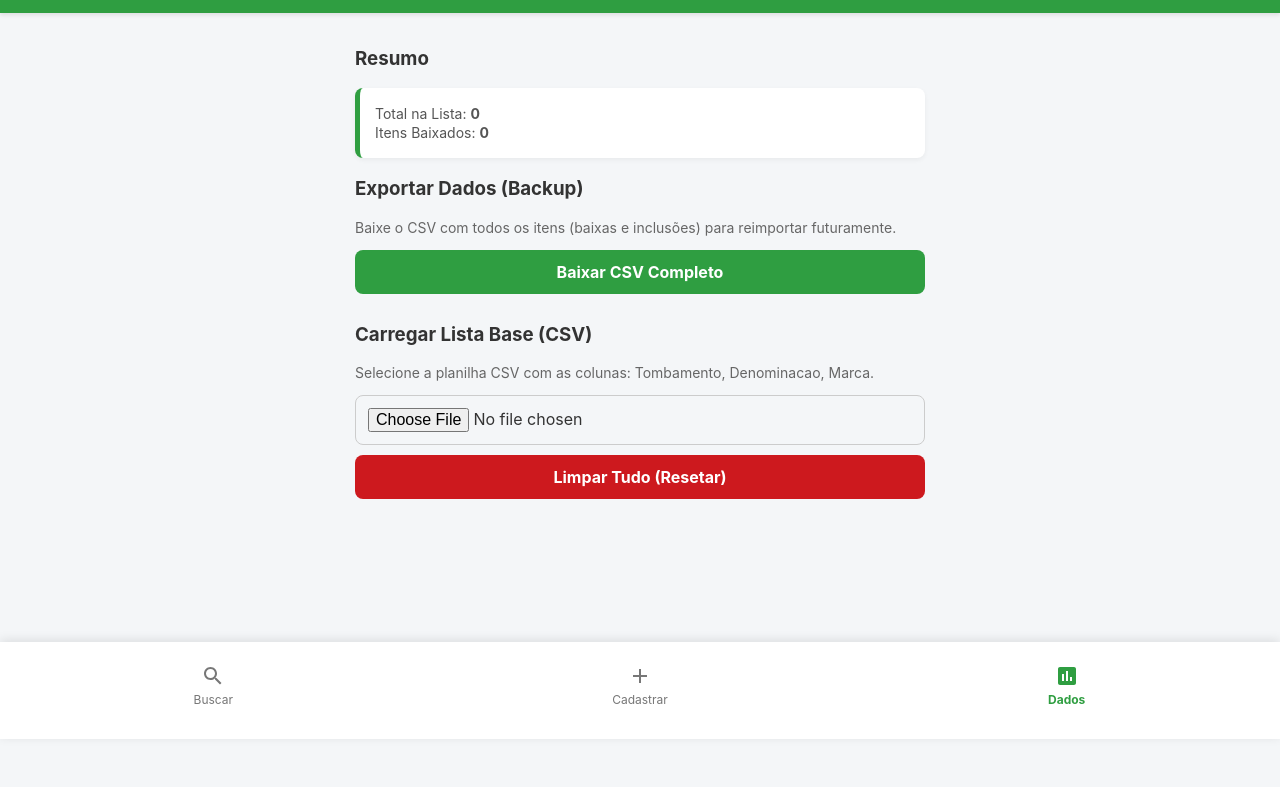
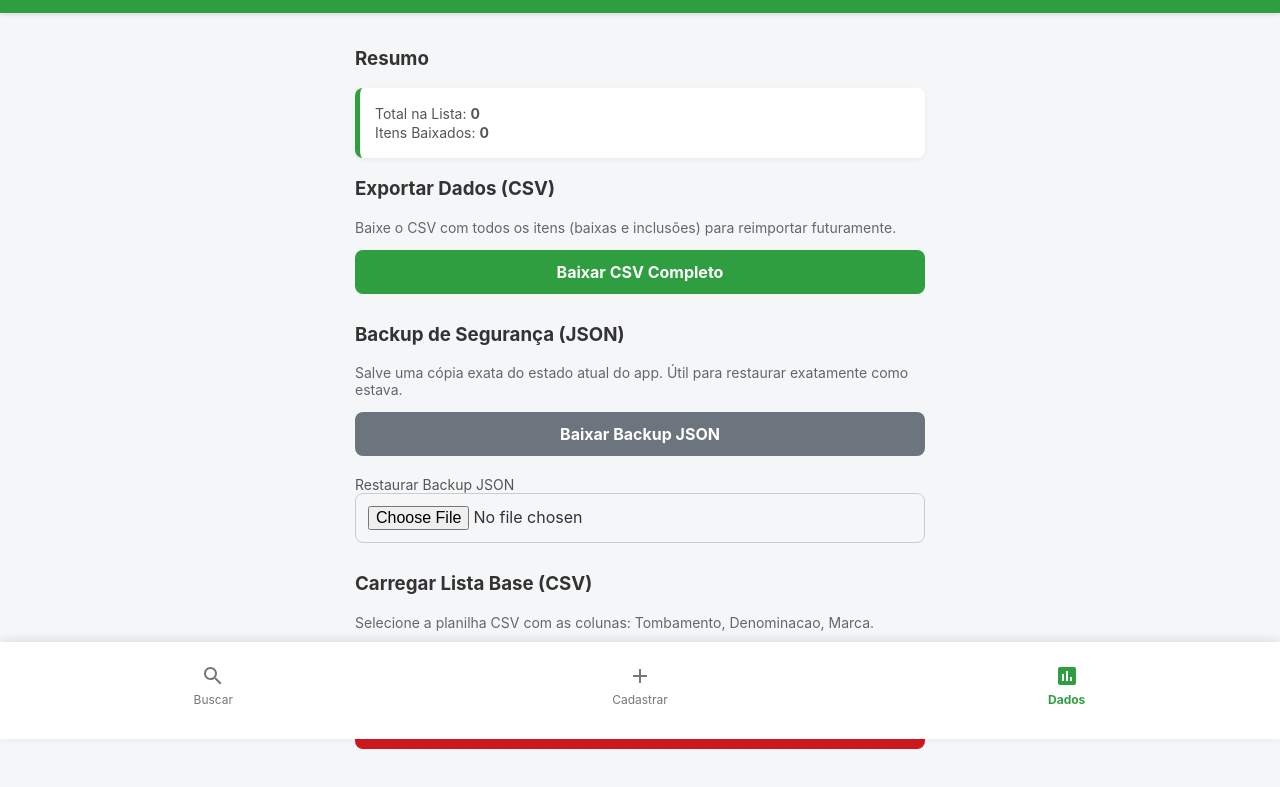
Before and after one commit to GitDDantas/inventario-ti, a plain HTML site: page index.html in a window 1280 px wide. Both pictures are taken after a click on the button "Dados". Shown: the part 61-848 px from the top of the page. Before the commit the page ends 800 px from the top, so only its background shows below. Drawn offline with Linux system fonts and the light colour scheme.

Commit message:
Implement JSON backup and restore features
Added backup and restore functionality for JSON data.

```diff
--- a/index.html
+++ b/index.html
@@ -111,7 +111,7 @@
             margin-top: 5px;
         }
         .status-pendente { background-color: var(--ifs-green); }
-        .status-baixado { background-color: #555; } /* Cor neutra para itens já baixados */
+        .status-baixado { background-color: #555; }
 
         /* Toast de Mensagens */
         #toast {
@@ -167,9 +167,15 @@
                 <p>Itens Baixados: <strong id="baixa-count">0</strong></p>
             </div>
 
-            <h3>Exportar Dados (Backup)</h3>
+            <h3>Exportar Dados (CSV)</h3>
             <p style="font-size: 14px; color: #666;">Baixe o CSV com todos os itens (baixas e inclusões) para reimportar futuramente.</p>
             <button class="btn-primary" onclick="downloadCSV()">Baixar CSV Completo</button>
+
+            <h3>Backup de Segurança (JSON)</h3>
+            <p style="font-size: 14px; color: #666;">Salve uma cópia exata do estado atual do app. Útil para restaurar exatamente como estava.</p>
+            <button class="btn-secondary" onclick="downloadJSON()">Baixar Backup JSON</button>
+            <label style="font-size: 14px; color:#555; display:block; margin-top:10px;">Restaurar Backup JSON</label>
+            <input type="file" id="json-file-input" accept=".json" onchange="handleJSONUpload(event)">
 
             <h3>Carregar Lista Base (CSV)</h3>
             <p style="font-size: 14px; color: #666;">Selecione a planilha CSV com as colunas: Tombamento, Denominacao, Marca.</p>
@@ -212,7 +218,7 @@
             if (stored) {
                 inventory = JSON.parse(stored);
             } else {
-                inventory = []; // Começa vazio, o usuário deve carregar o CSV
+                inventory = [];
             }
             updateStats();
         }
@@ -288,7 +294,7 @@
                     inventory[index].status = 'BAIXADO';
                     saveData();
                     showToast('Baixa realizada com sucesso!');
-                    searchEquipment(); // Atualiza a busca
+                    searchEquipment();
                 }
             }
         }
@@ -319,7 +325,6 @@
             saveData();
             showToast('Equipamento cadastrado com sucesso!');
 
-            // Limpa os campos
             document.getElementById('new-tombamento').value = '';
             document.getElementById('new-descricao').value = '';
             document.getElementById('new-marca').value = '';
@@ -353,7 +358,6 @@
         }
 
         function parseCSV(text) {
-            // Parser robusto para lidar com aspas e vírgulas
             const lines = [];
             let currentLine = [];
             let currentField = '';
@@ -367,7 +371,7 @@
                     if (char === '"') {
                         if (nextChar === '"') {
                             currentField += '"';
-                            i++; // Pula a próxima aspa
+                            i++;
                         } else {
                             inQuotes = false;
                         }
@@ -393,7 +397,6 @@
                     }
                 }
             }
-            // Última linha
             if (currentField || currentLine.length > 0) {
                 currentLine.push(currentField);
                 if (currentLine.some(f => f.trim() !== '')) {
@@ -406,19 +409,17 @@
                 return;
             }
 
-            // Detecta cabeçalho
             const header = lines[0].map(h => h.trim().toUpperCase());
             let idxTombamento = header.indexOf('TOMBAMENTO');
             let idxDenominacao = header.indexOf('DENOMINACAO');
             let idxMarca = header.indexOf('MARCA');
             let idxStatus = header.indexOf('STATUS');
 
-            // Se não encontrar cabeçalho, assume ordem padrão
             if (idxTombamento === -1) {
                 idxTombamento = 0;
                 idxDenominacao = 1;
                 idxMarca = 2;
-                idxStatus = -1; // Sem status pré-definido
+                idxStatus = -1;
             }
 
             const newInventory = [];
@@ -458,7 +459,6 @@
 
             let csvContent = "Tombamento,Denominacao,Marca,Status\n";
             inventory.forEach(row => {
-                // Escapa aspas duplas duplicando-as
                 const t = row.tombamento.replace(/"/g, '""');
                 const d = row.denominacao.replace(/"/g, '""');
                 const m = row.marca.replace(/"/g, '""');
@@ -476,13 +476,55 @@
             document.body.removeChild(link);
         }
 
+        // --- BACKUP E RESTAURAÇÃO JSON ---
+        function downloadJSON() {
+            if (inventory.length === 0) {
+                showToast('Não há dados para exportar.');
+                return;
+            }
+            const jsonString = JSON.stringify(inventory, null, 2);
+            const blob = new Blob([jsonString], { type: 'application/json' });
+            const url = URL.createObjectURL(blob);
+            const a = document.createElement('a');
+            a.href = url;
+            a.download = 'backup_inventario_ifs.json';
+            document.body.appendChild(a);
+            a.click();
+            document.body.removeChild(a);
+            URL.revokeObjectURL(url);
+            showToast('Backup JSON baixado!');
+        }
+
+        function handleJSONUpload(event) {
+            const file = event.target.files[0];
+            if (!file) return;
+
+            const reader = new FileReader();
+            reader.onload = function(e) {
+                try {
+                    const parsedData = JSON.parse(e.target.result);
+                    if (Array.isArray(parsedData)) {
+                        if (confirm(`Restaurar ${parsedData.length} itens do backup? Isso substituirá a lista atual.`)) {
+                            inventory = parsedData;
+                            saveData();
+                            showToast('Backup restaurado com sucesso!');
+                        }
+                    } else {
+                        showToast('Formato JSON inválido.');
+                    }
+                } catch (err) {
+                    showToast('Erro ao ler o arquivo JSON.');
+                }
+            };
+            reader.readAsText(file);
+        }
+
         function resetData() {
             if(confirm('Isso apagará todos os dados salvos. Tem certeza?')) {
                 localStorage.removeItem('inventory_data_ifs');
                 inventory = [];
                 saveData();
                 showToast('Dados resetados.');
-                // Limpa a tela de busca
                 document.getElementById('search-input').value = '';
                 document.getElementById('search-result').innerHTML = '';
             }
```
